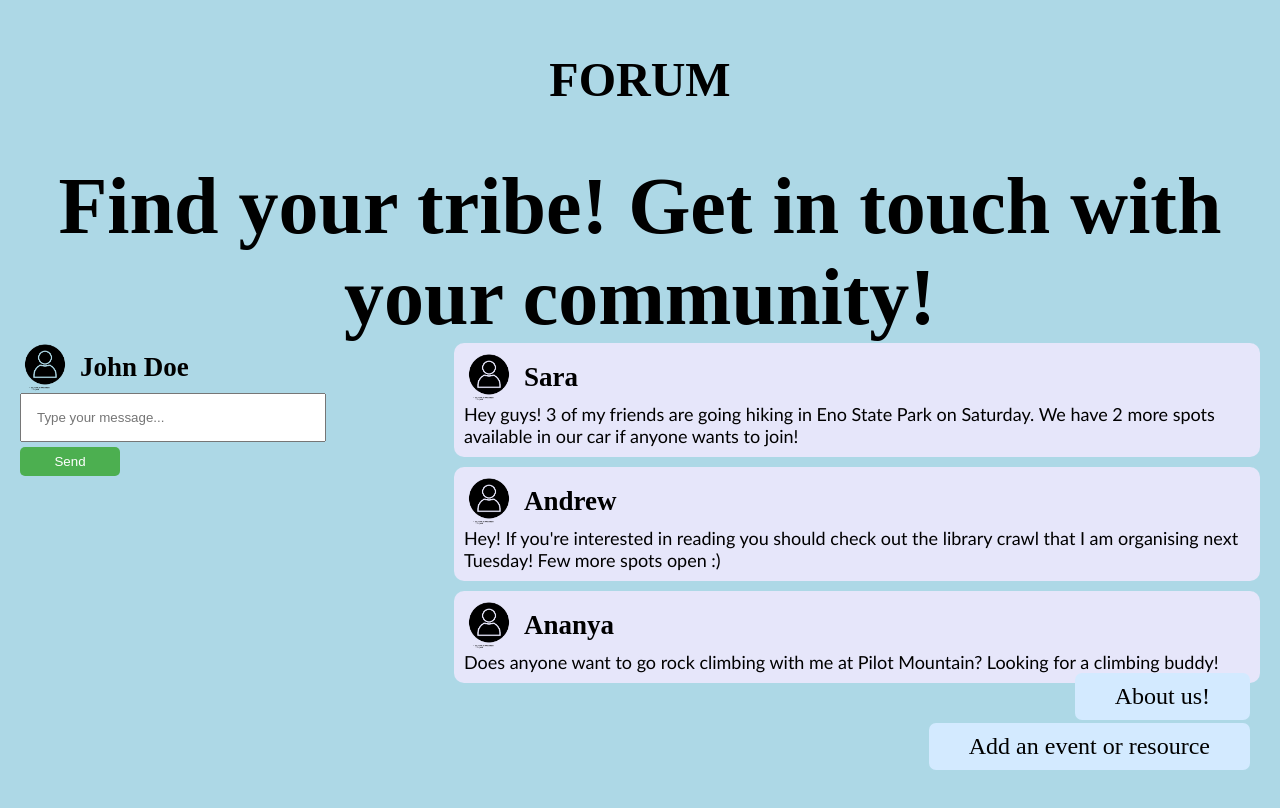
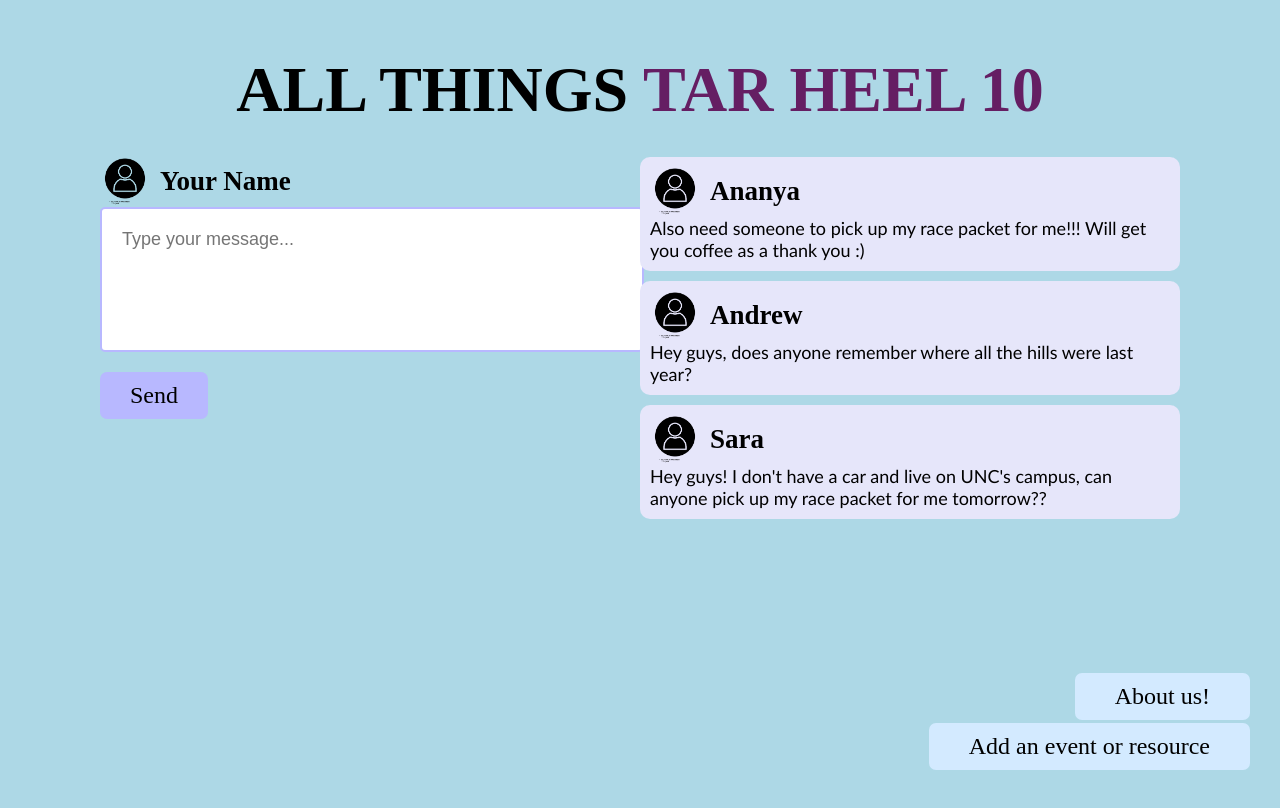
Before and after one commit to haowens/touchgrassclub, a React (Create React App) app: page /forum in a window 1280 px wide. Shown: the top 808 px of the page. Built offline with nearby package versions, Linux system fonts and the light colour scheme.

Commit message:
styled forum

```diff
--- a/src/components/chatStyle.css
+++ b/src/components/chatStyle.css
@@ -7,7 +7,7 @@
   flex-direction: column;
   align-items: center;
   background-color: lightblue;
-    padding: 20px;
+  padding: 10px 100px;
   height: 100vh;
 }
 
@@ -20,13 +20,15 @@
 }
 
 .post-card {
-    width: 30%;
+  width: 50%;
+  display: flex;
+  flex-direction: column;
 }
 
 .messages-container {
-    width: 65%;
+  width: 50%;
   display: flex;
-    flex-direction: column;
+  flex-direction: column-reverse;
   gap: 10px;
 }
 
@@ -48,26 +50,25 @@
   margin-right: 10px;
 }
 
-  .message-input {
-    width: calc(100% - 100px); /* Adjust based on button width */
-    padding: 15px;
-    margin-right: 10px;
+
+.send-button {
+  text-align: center;
+  align-items: center;
+  justify-content: center;
+  width: 20%;
+  padding: 10px;
+  border: none;
+  border-radius: 7px;
+  background-color: rgb(184, 184, 255);
+  font-size: x-large;
+  font-family: "Thunder";
+  margin-bottom: 100px;
 }
 
-  .send-button {
-    width: 100px; /* Adjust as needed */
-    padding: 7px;
-    margin-top: 5px;
-    background-color: #4caf50; /* Green */
-    color: white;
-    border: none;
-    border-radius: 5px;
+.send-button:hover {
   cursor: pointer;
 }
 
-  .send-button:hover {
-    background-color: #45a049; /* Darker green */
-  }
 
 .message {
   word-wrap: break-word;
--- a/src/components/forum.jsx
+++ b/src/components/forum.jsx
@@ -12,13 +12,23 @@
 const fontStyle = {
     fontFamily: 'Thunder-BoldLC',
     textAlign: 'center',
+    fontSize: '4rem',
+    marginBottom: "30px"
+};
+
+const fontStyle2 = {
+  fontFamily: 'Thunder-BoldLC',
+  textAlign: 'center',
+  fontSize: '4rem',
+  marginBottom: "30px",
+  color: "rgb(101, 30, 99)"
 };
 
 const Forum = () => {
   const [messages, setMessages] = useState([
-    { name: "Sara", message: "Hey guys! 3 of my friends are going hiking in Eno State Park on Saturday. We have 2 more spots available in our car if anyone wants to join!", id: 1 },
-    { name: "Andrew", message: "Hey! If you're interested in reading you should check out the library crawl that I am organising next Tuesday! Few more spots open :) ", id: 2 },
-    { name: "Ananya", message: "Does anyone want to go rock climbing with me at Pilot Mountain? Looking for a climbing buddy!", id: 3 }
+    { name: "Sara", message: "Hey guys! I don't have a car and live on UNC's campus, can anyone pick up my race packet for me tomorrow??", id: 1 },
+    { name: "Andrew", message: "Hey guys, does anyone remember where all the hills were last year?", id: 2 },
+    { name: "Ananya", message: "Also need someone to pick up my race packet for me!!! Will get you coffee as a thank you :)", id: 3 }
   ]);
   const [inputText, setInputText] = useState('');
   const navigate = useNavigate();
@@ -37,22 +47,25 @@
 
   return (
     <div className="forum-container">
-      <h1 style={customFontStyle}>FORUM</h1>
-      <h1 style={fontStyle}>Find your tribe! Get in touch with your community!</h1>
+      {/* <h1 style={customFontStyle}>FORUM</h1> */}
+      <div style={{display:"flex", flexDirection: "row", gap: "15px"}}>
+        <h1 style={fontStyle}>ALL THINGS</h1>
+        <h1 style={fontStyle2}>TAR HEEL 10</h1>
+      </div>
       <div className='forum-content'>
         <div className="post-card">
           <div className="card-header">
             <img src={profile} alt="Profile" className="profile-picture" />
-            <h2>John Doe</h2>
+            <h2>Your Name</h2>
           </div>
           <div className="card-body">
-            <form onSubmit={handleMessageSubmit}>
+            <form onSubmit={handleMessageSubmit} style={{display: "flex", flexDirection: "column", gap: "20px"}}>
               <input
                 type="text"
                 value={inputText}
                 onChange={(e) => setInputText(e.target.value)}
                 placeholder="Type your message..."
-                className="message-input"
+                className='input-1'
               />
               <button type="submit" className="send-button">Send</button>
             </form>
--- a/src/index.css
+++ b/src/index.css
@@ -167,7 +167,7 @@
 }
 
 .input-1 {
-  width: 600px;
+  width: 500px;
   padding: 20px;
   padding-bottom: 100px;
   text-align: start;
```
Lines whose indentation alone changed are shown as unchanged.
